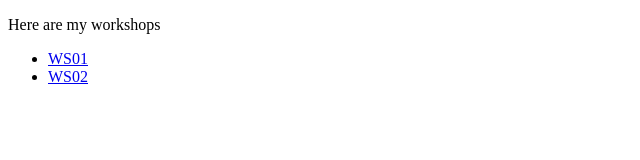
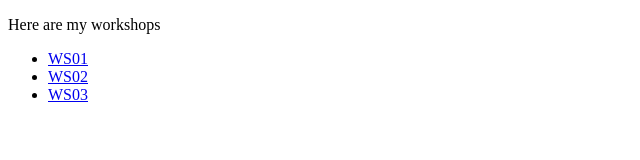
Before and after one commit to Ann1kaE/Websivuston-kehitt-minen, a plain HTML site: page index.html in a window 1280 px wide. Shown: the full height of the page, 0-640 px from the left. Drawn offline with Linux system fonts and the light colour scheme.

Commit message:
Lisätty WS03 listalle
Co-authored-by: Copilot <copilot@github.com>

```diff
--- a/index.html
+++ b/index.html
@@ -10,6 +10,7 @@
     <ul>
         <li><a href="WS01/">WS01</a></li>
         <li><a href="WS02/">WS02</a></li>
+        <li><a href="WS03/">WS03</a></li>
 
     </ul>
 </body>
```
